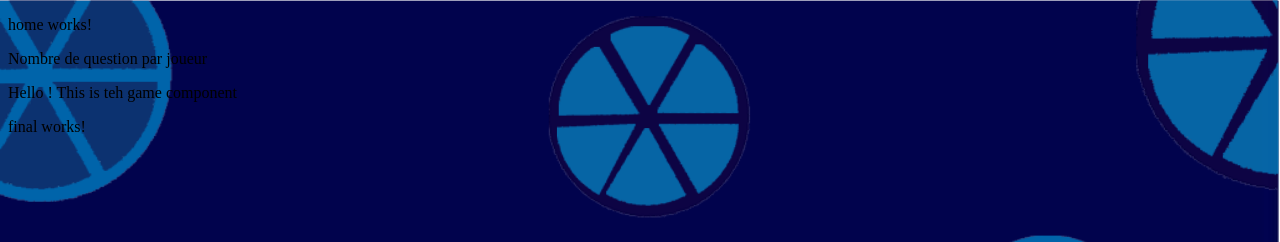
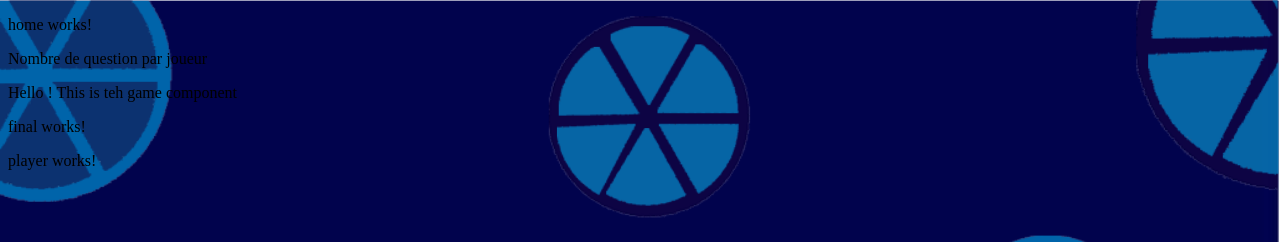
Before and after one commit to rickaed/rickTwisterBrain, an Angular app: page / in a window 1280 px wide. Shown: the top 242 px of the page. Built offline with nearby package versions, Linux system fonts and the light colour scheme.

Commit message:
add player for dev

```diff
--- a/src/app/app.component.html
+++ b/src/app/app.component.html
@@ -2,3 +2,4 @@
 <app-parameter></app-parameter>
 <app-game></app-game>
 <app-final></app-final>
+<app-player></app-player>
```
